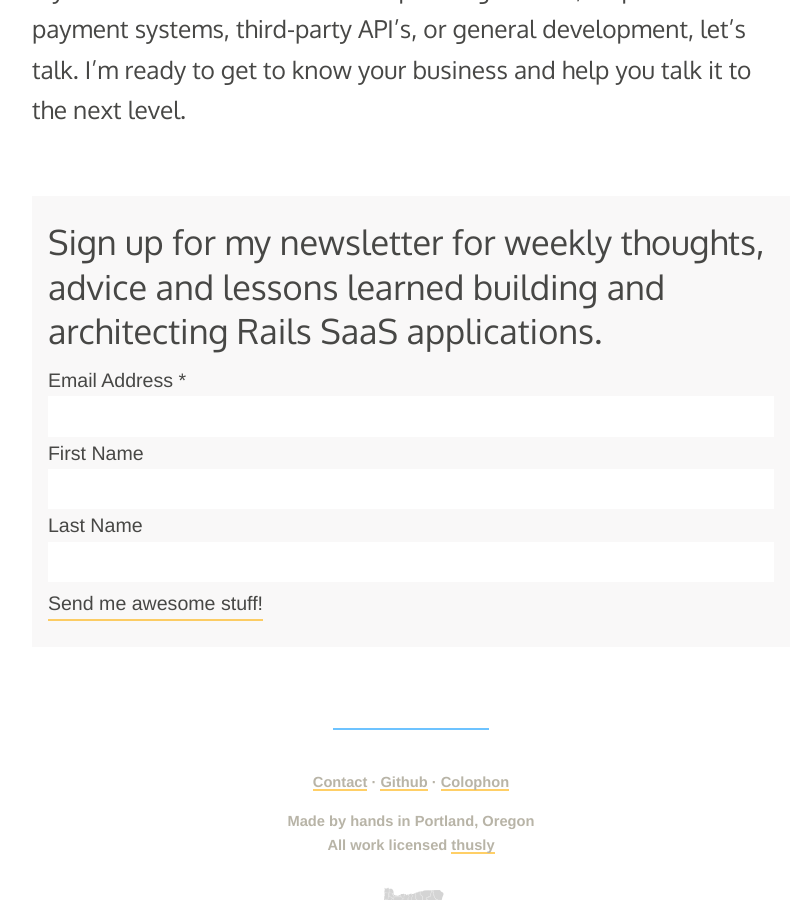
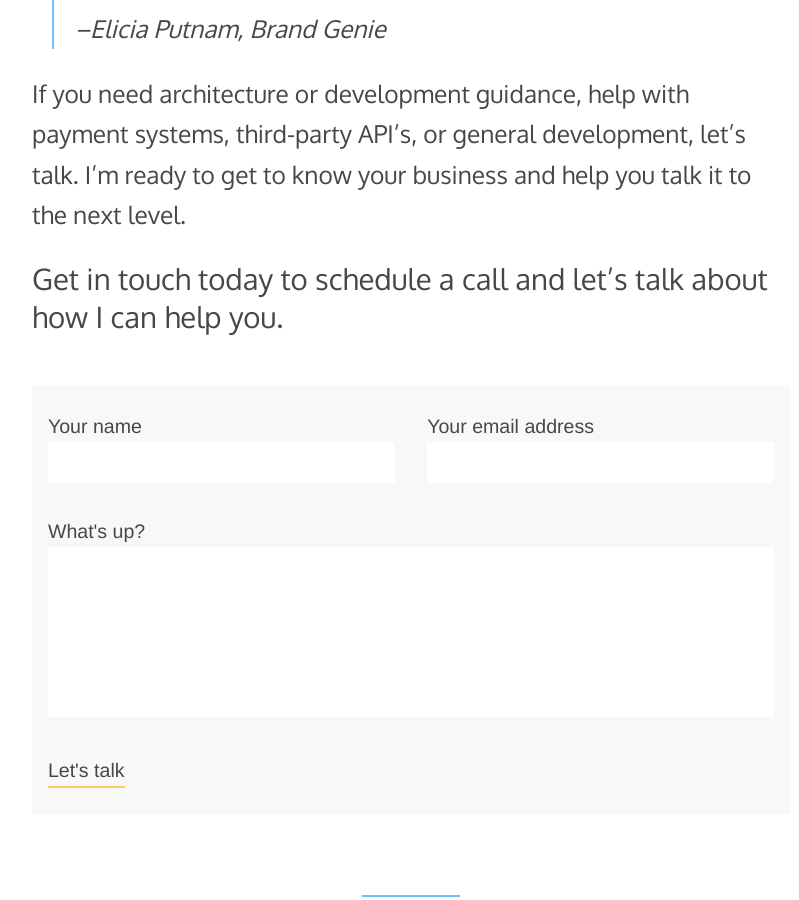
Before and after one commit to macmartine/macmartine.github.io, a Jekyll site: the page built from index.md, in a window 1280 px wide and 900 px high, scrolled down 1813 px. Shown: the whole window, without its empty margins (229-1028 px from the left). Built offline with Jekyll 4.4.1, drawn with Linux system fonts in a browser that asks for light colours.

Commit message:
Add profile image, favicon, updated home page

```diff
--- a/_layouts/default.html
+++ b/_layouts/default.html
@@ -25,6 +25,10 @@
 	<!--[if lt IE 9]><p class="psa">If not for you, then for the future: <a href="http://browsehappy.com/">upgrade your browser</a>.</p><![endif]-->
 	<div class="container">
 		<header class="page-header">
+
+      <a class="portrait" href="/">
+        <img class="" src="{{ site.imagePath }}/mac-martine.png" alt="Mac Martine">
+      </a>
 			<h1 class="title"><a href="/">{{ site.title }}</a></h1>
 			<ul class="nav-primary">
 				{% assign items = "home,newsletter,articles,contact" | split: ',' %}{% capture branch %}{{ page.url a'}}{% endcapture %}{% for item in items %}<li><a {% if branch contains item or  (branch == '/' and item == 'home') %}class="active"{% endif %} href="/{% if item == 'home' %}{% else %}{{ item }}{% endif %}">{{ item | capitalize }}</a></li>{% endfor %}
--- a/articles.html
+++ b/articles.html
@@ -3,6 +3,7 @@
 title: Articles
 published: true
 ---
+<h2>Coming soon...</h2>
 
 <ul class="post-list">
   {% for post in site.posts %}
--- a/index.md
+++ b/index.md
@@ -35,6 +35,10 @@
 If you need architecture or development guidance, help with payment systems, third-party API's, or general development,
 let's talk. I'm ready to get to know your business and help you talk it to the next level.
 
+### Get in touch today to schedule a call and let’s talk about how I can help you.
+
+{% include contact_form.html %}
+
 [//]: # Or, keep reading to find out more about how I can help.
 
 [//]: # So many startups have development teams that are blind to the business goals. They are heads down
```
Also changed, not shown: favicon.ico, favicon.png, resources/images/mac-martine.png (added).
